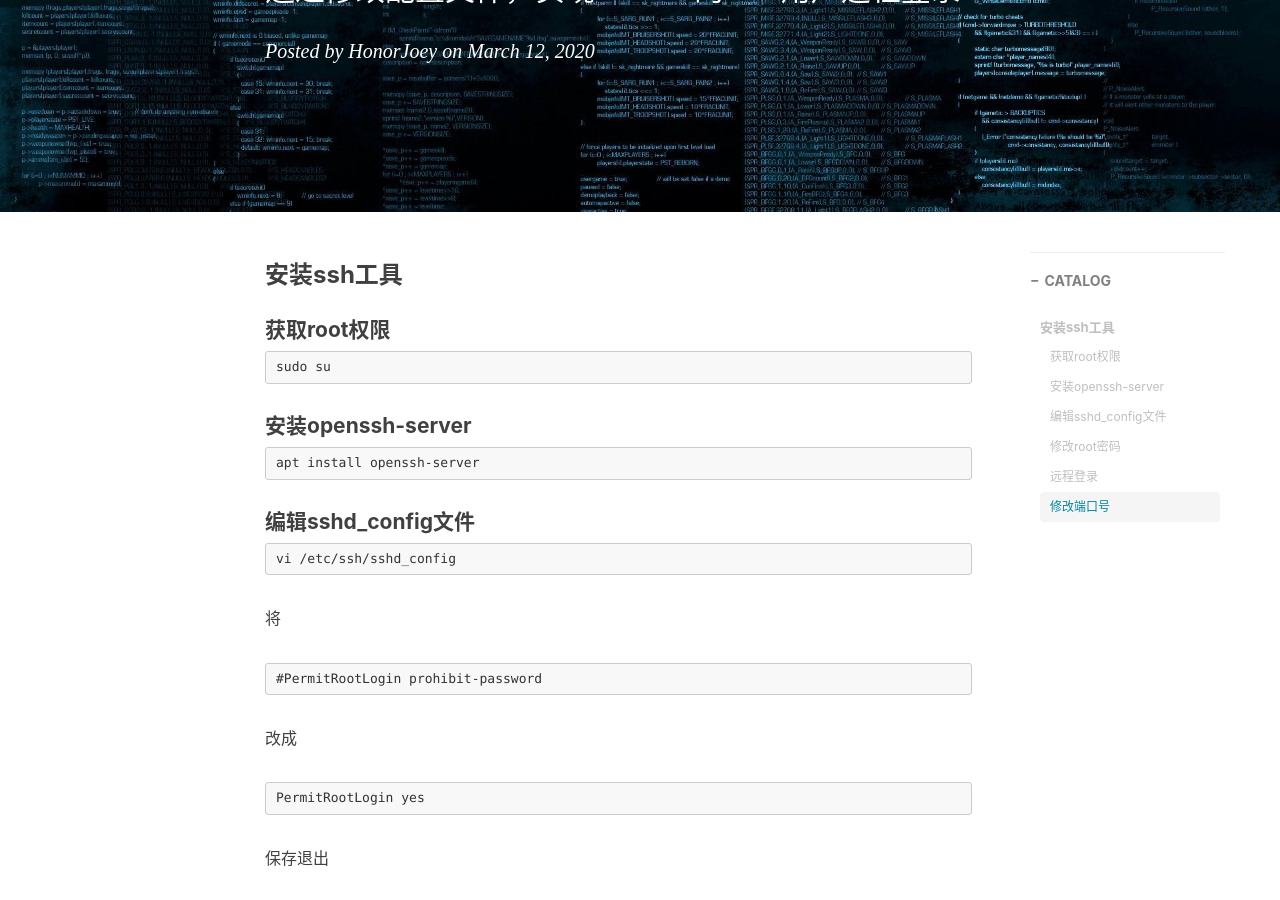
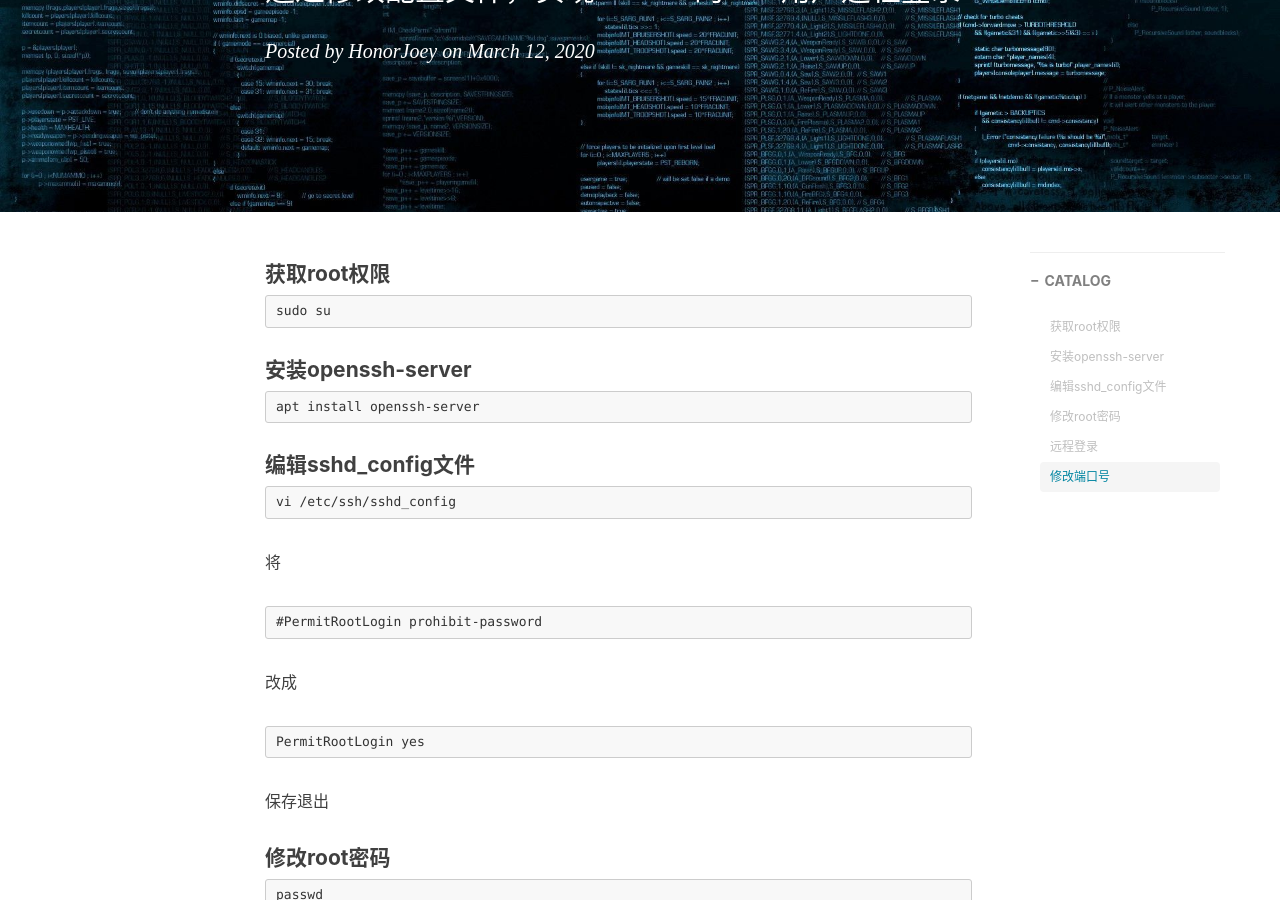
Before and after one commit to honorjoey/honorjoey.github.io, a Jekyll site: the page built from _posts/2020-03-12-配置ubuntu允许root用户远程登录.md, in a window 1280 px wide and 900 px high, scrolled down 371 px. Built offline with Jekyll 4.4.1, drawn with Linux system fonts in a browser that asks for light colours; nearby versions of some CDN libraries; comment, search, counter and statistics services are not loaded.

Commit message:
add blog

````diff
--- a/_posts/2020-03-12-配置ubuntu允许root用户远程登录.md
+++ b/_posts/2020-03-12-配置ubuntu允许root用户远程登录.md
@@ -10,7 +10,6 @@ tags:								#标签
     - ubuntu
     - linux
 ---
-### 安装ssh工具
 #### 获取root权限
 ```
 sudo su
````
